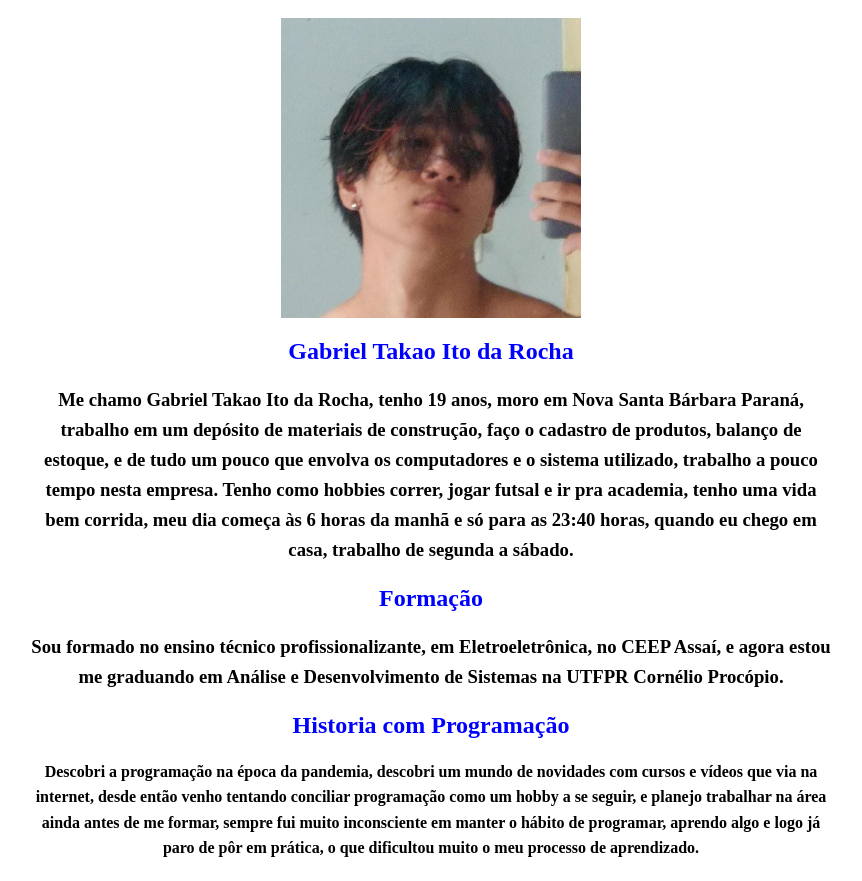
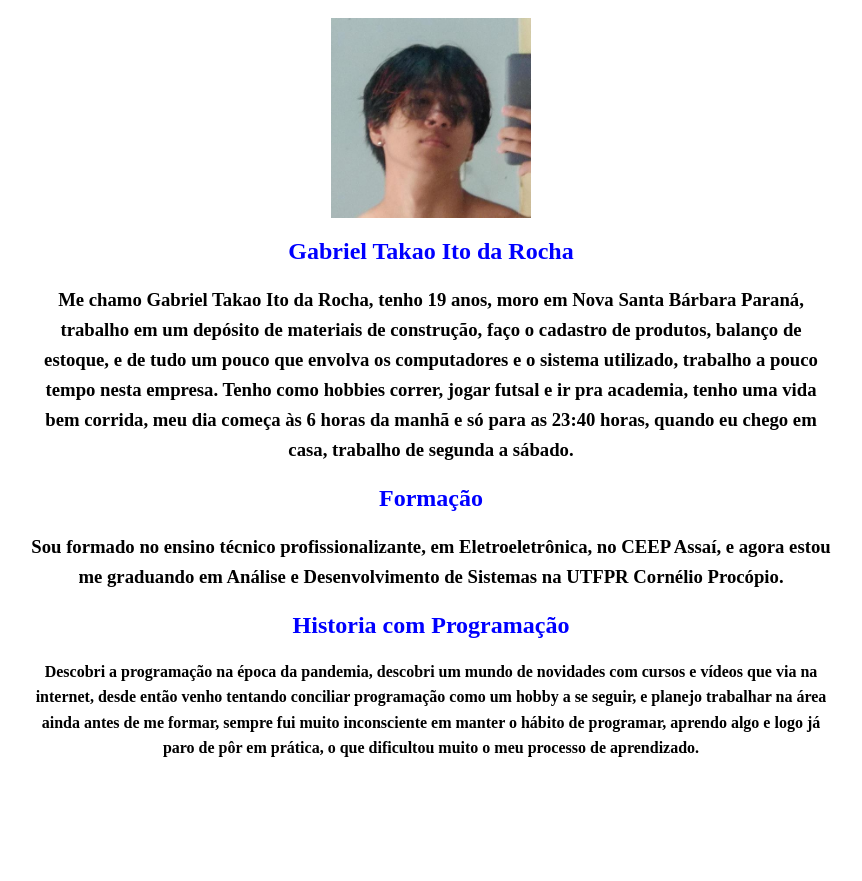
Before and after one commit to Gabrie1Tk/curriculo, a plain HTML site: page index.html in a window 1280 px wide. Shown: the part 60-941 px from the top of the page, without its empty margins (209-1071 px from the left). After the commit the page ends 841 px from the top, so only its background shows below. Drawn offline with Linux system fonts and the light colour scheme.

Commit message:
Update index.html

```diff
--- a/index.html
+++ b/index.html
@@ -31,9 +31,7 @@
         img{
             display: block;
             margin: 20px auto;
-            max-width:100%;
-            height: auto;
-            width: 300px;
+            max-width: 200px;
         }
     </style>
 
```
